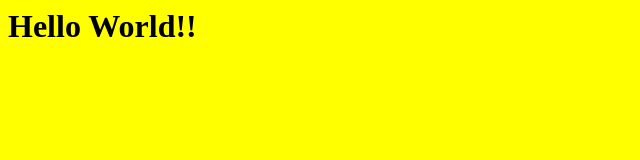
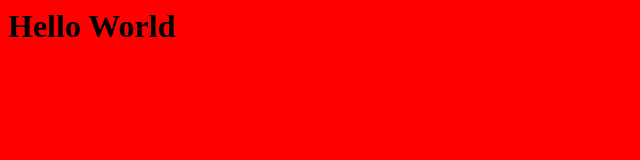
Before and after one commit to anjanaabr/devops, a plain HTML site: page index.html in a window 1280 px wide. Shown: the whole page, without its empty margins (0-640 px from the left). Drawn offline with Linux system fonts and the light colour scheme.

Commit message:
update index page

```diff
--- a/index.html
+++ b/index.html
@@ -1,6 +1,6 @@
 <html>
 	<title>Sample Site</title>
-	<body style="background-color: yellow">
-		<h1>Hello World!!</h1>
+	<body style="background-color: red">
+		<h1>Hello World</h1>
 	</body>
 </html>
```
